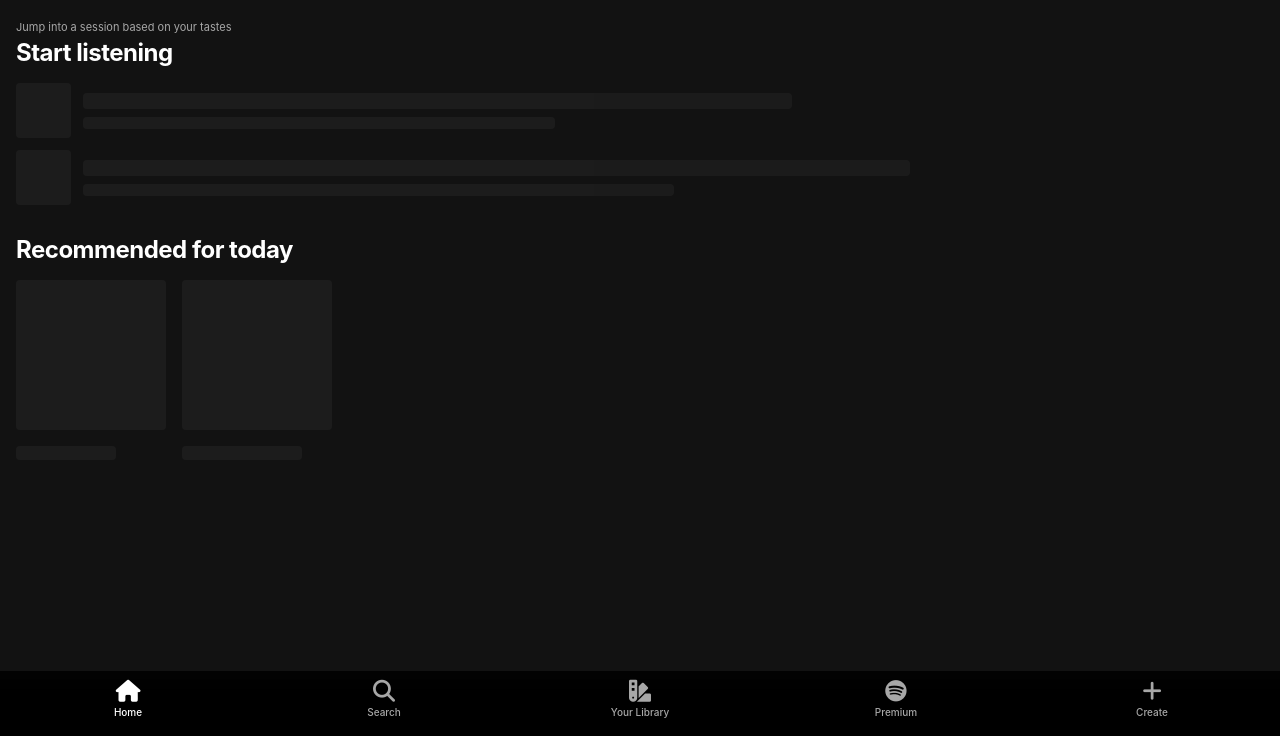
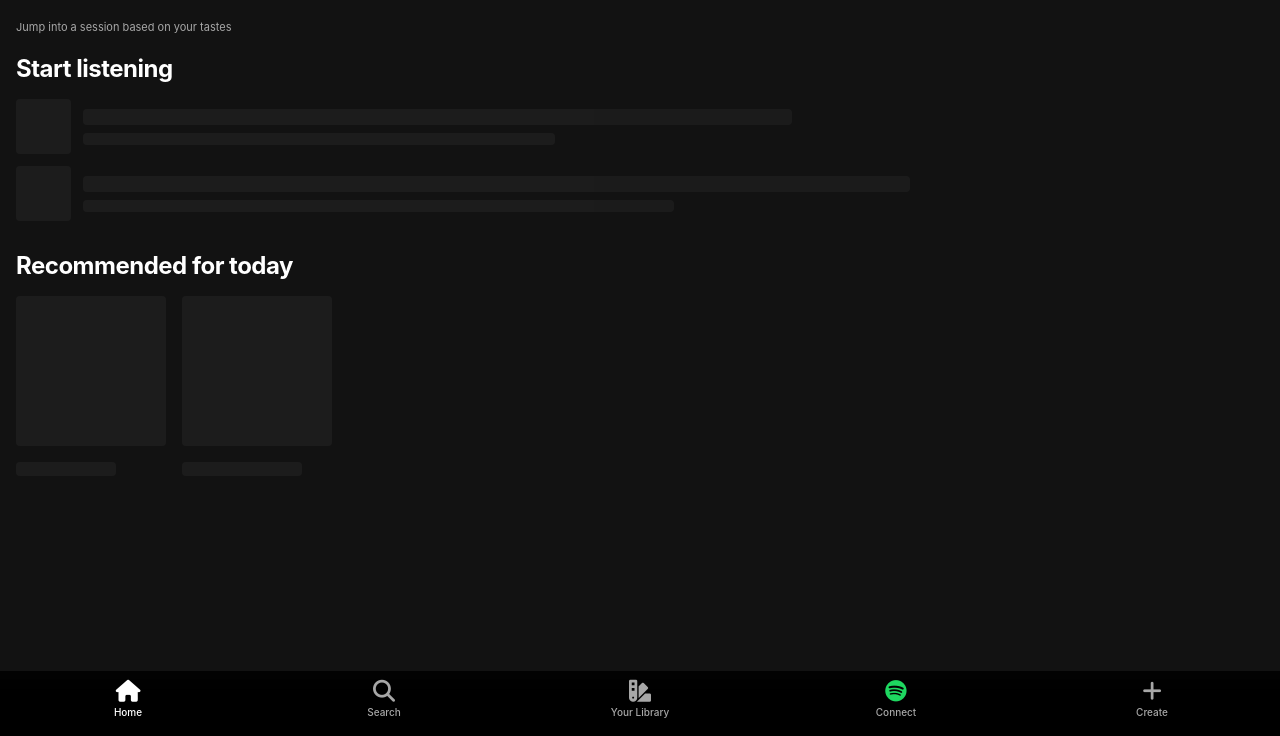
Before and after one commit to AAKASH-CODES-CODE/Musicfy, a Flask app: page / in a window 1280 px wide. Shown: the part 64-800 px from the top of the page. Run offline with Flask 3, Linux system fonts and the light colour scheme.

Commit message:
Implement user music fetching for logged-in users
Added user-specific Spotify music section and updated event listeners for fetching music data.

```diff
--- a/templates/index.html
+++ b/templates/index.html
@@ -33,7 +33,14 @@
         <main class="main-content">
             <div id="home-page" class="page-section active">
                 <p class="jump-text">Jump into a session based on your tastes</p>
-                <h1 class="section-title" style="margin-top: 4px; margin-bottom: 16px;">Start listening</h1>
+
+                <div id="spotify-user-section" style="display: none;">
+                    <h2 class="section-title" style="margin-top: 10px; margin-bottom: 16px;">Made for You</h2>
+                    <div class="horizontal-scroll" id="api-user-tracks">
+                        </div>
+                </div>
+
+                <h1 class="section-title" style="margin-top: 20px; margin-bottom: 16px;">Start listening</h1>
 
                 <div class="list-container" id="api-start-listening">
                     <div class="list-item"><div class="skeleton" style="width: 55px; height: 55px;"></div><div class="item-info"><div class="skeleton" style="width: 60%; height: 16px; margin-bottom: 8px;"></div><div class="skeleton" style="width: 40%; height: 12px;"></div></div></div>
@@ -59,7 +66,12 @@
             <div class="nav-item active" onclick="switchTab('home-page', this)"><i class="fas fa-home"></i><span>Home</span></div>
             <div class="nav-item" onclick="switchTab('search-page', this)"><i class="fas fa-search"></i><span>Search</span></div>
             <div class="nav-item" onclick="switchTab('library-page', this)"><i class="fas fa-swatchbook"></i><span>Your Library</span></div>
-            <div class="nav-item" onclick="switchTab('premium-page', this)"><i class="fab fa-spotify"></i><span>Premium</span></div>
+
+            <div class="nav-item" onclick="location.href='/login'">
+                <i class="fab fa-spotify" style="color: #1ed760;"></i>
+                <span>Connect</span>
+            </div>
+
             <div class="nav-item" onclick="switchTab('create-page', this)"><i class="fas fa-plus"></i><span>Create</span></div>
         </nav>
     </div>
@@ -73,6 +85,7 @@
             document.getElementById('main-header').style.display = (targetPageId === 'home-page') ? 'flex' : 'none';
         }
 
+        // Home screen ke normal gaane lana (YouTube se)
         async function fetchYouTubeMusic() {
             try {
                 const response = await fetch('/api/home_music');
@@ -100,7 +113,38 @@
                 console.error("Music API Error:", error);
             }
         }
-        document.addEventListener('DOMContentLoaded', fetchYouTubeMusic);
+
+        // NAYA FUNCTION: Logged in user ke personal Spotify gaane lana
+        async function fetchUserMusic() {
+            try {
+                const response = await fetch('/api/user_music');
+                const data = await response.json();
+
+                if(data.success) {
+                    // Agar login hai, toh "Made for You" wala section dikhao
+                    document.getElementById('spotify-user-section').style.display = 'block';
+                    const container = document.getElementById('api-user-tracks');
+                    container.innerHTML = '';
+
+                    data.tracks.forEach(track => {
+                        container.innerHTML += `
+                            <div class="scroll-card">
+                                <img src="${track.thumb}" alt="Cover" style="width: 140px; height: 140px; border-radius: 8px; object-fit: cover;">
+                                <div class="card-title" style="font-size: 13px; font-weight: 500; margin-top: 8px; color: var(--text-subdued);">${track.title}</div>
+                            </div>
+                        `;
+                    });
+                }
+            } catch (error) {
+                console.error("User Music API Error:", error);
+            }
+        }
+
+        // Page load hone par dono functions chalana
+        document.addEventListener('DOMContentLoaded', () => {
+            fetchYouTubeMusic();
+            fetchUserMusic(); // Ye function automatically check karega user login hai ya nahi
+        });
     </script>
 </body>
 </html>
```
